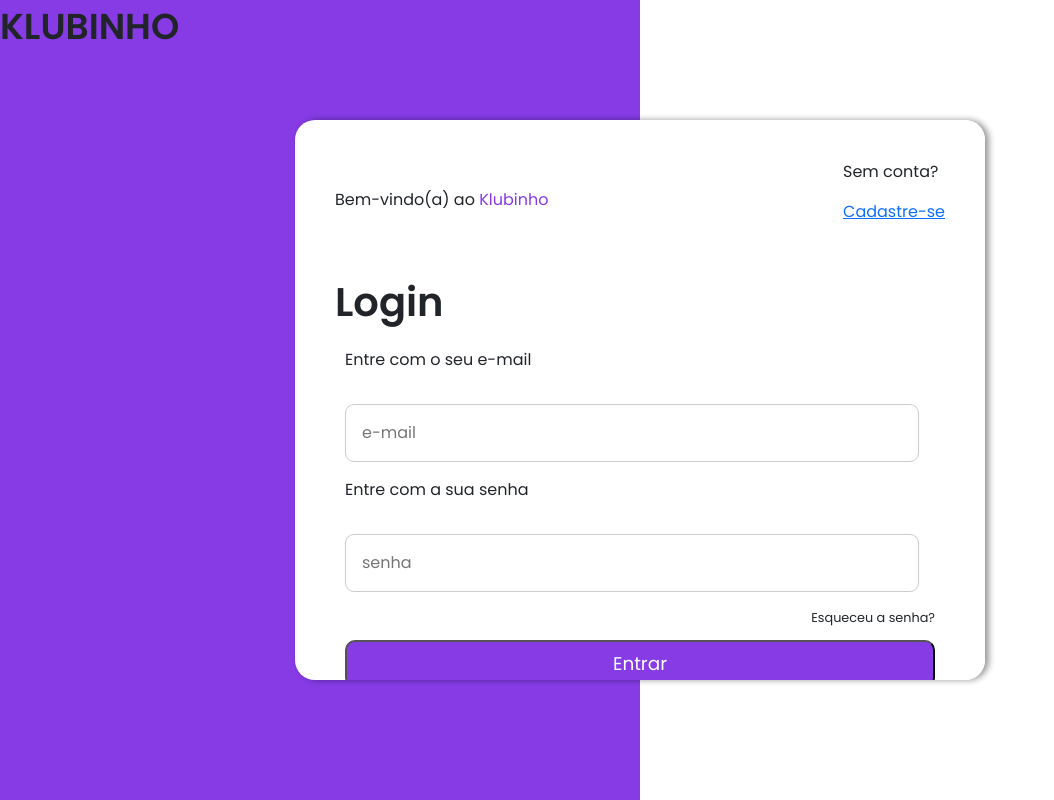
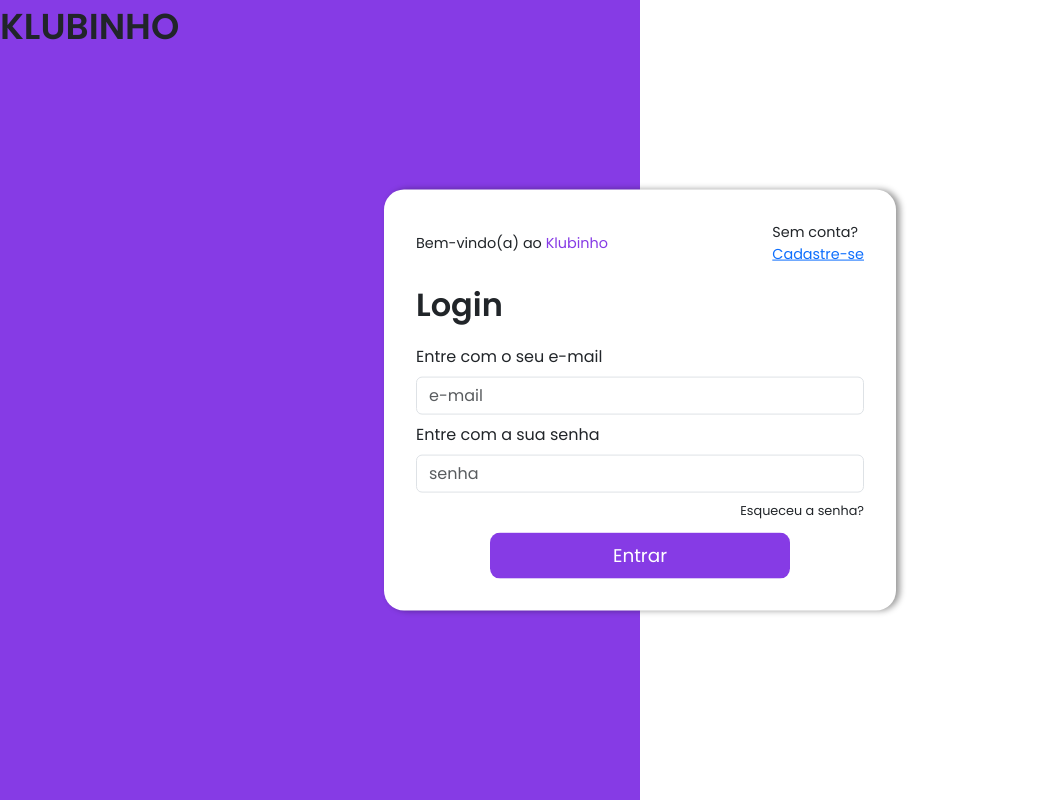
Before and after one commit to ThalitaBispo/klubinho, a React (Vite) app: page / in a window 1280 px wide. Shown: the whole page, without its empty margins (0-1054 px from the left). Built offline with nearby package versions, Linux system fonts and the light colour scheme; the HTML template or start-up script is replaced by a standard one.

Commit message:
Login com Bootstrap

```diff
--- a/src/components/Login/Login.module.css
+++ b/src/components/Login/Login.module.css
@@ -1,9 +1,14 @@
 .container{
-    margin: 0;
-    padding: 0;
+    /* margin: 0;
+    padding: 0; */
     background: linear-gradient(to right, var(--purple) 50%, white 50%);
     height: 100vh;
     overflow: hidden;
+
+    width: 100%;
+    position: absolute;
+    top: 0;
+    bottom: 0;
 }
 
 .textLogo {
@@ -13,7 +18,8 @@
 
 .login {
     background-color: var(--white);
-    padding: 2.5rem;
+    padding: 2rem;
+    margin: auto;
     position: absolute;
     top: 50%;
     left: 50%;
@@ -22,19 +28,53 @@
     box-shadow: 4px 0px 6px rgba(0, 0, 0, 0.4);
     max-height: 70%; /* Limita a altura à altura máxima da página */
     max-width: 70%; /* Limita a largura à largura máxima da página */
+    min-width: 40%;
+    min-height: 40%;
     overflow: auto; /* overflow: auto Adiciona uma barra de rolagem horizontal se necessário / hidden esconde o conteudo que ultrapassa*/
 }
+
+  /* .login2 {
+    width: 500px;
+    height: 500px;
+    background-color: var(--white);
+    position: absolute;
+    top: 50%;
+    left: 50%;
+    transform: translate(-50%, -50%);
+    margin: auto;
+    max-width: 70%;
+    max-height: 80%;
+    overflow: auto;
+    padding: 1em 2em;
+    border-bottom: 2px solid #ccc;
+    border-radius: 20px;
+    box-shadow: 4px 0px 6px rgba(0, 0, 0, 0.4);
+    display: table;
+  }
+
+  .conteudo2 {
+    display: table-cell;
+    vertical-align: middle;
+  } */
+
 
 .conteudo {
     display: flex;
     align-items: center;
     justify-content: space-between;
+    font-size: 0.9rem;
+    /* margin-bottom: 0rem; */
+}
+
+.conteudo p{
+    margin-bottom: 0rem;
 }
 
 .welcome {
     display: flex;
     align-items: center;
     justify-content: space-between;
+    font-size: 1rem;
 }
 
 .message {
@@ -46,20 +86,20 @@
 }
 
 .textLogin {
-    font-size: 2.5rem;
+    font-size: 2rem;
     font-weight: 600;
     margin: 1rem 0;
 }
 
 .loginForm {
-    margin: 10px;
+    /* margin: 10px; */
 }
 
 .loginForm input {
-    border: 1px solid var(--gray-100);
-    border-radius: 9px;
-    padding: 1rem 15rem 1rem 1rem;
-    margin: 1rem 1rem 1rem 0;
+    /* border: 1px solid var(--gray-100); */
+    /* border-radius: 9px; */
+    /* padding: 1rem 15rem 1rem 1rem; */
+    margin: 0.5rem 0.5rem 0.5rem 0;
     /* width: 100%; */
 }
 
@@ -83,7 +123,7 @@
 
 .centerButton {
     text-align: center;
-    margin-top: 2rem;
+    margin-top: 2.5rem;
 }
 
 .centerButton button {
@@ -91,17 +131,26 @@
     margin: 0 auto;
     background-color: var(--purple);
     color: var(--white);
-    padding: 0.5rem 30%;
     border-radius: 10px;
     font-size: 1.15rem;
     width: 100%; /* auto = A largura será ajustável automaticamente */
+    max-width: 300px;
 }
 
-.centerButton a {
-    flex: 1;
-    margin: 0 1px;
-    text-align: center;
-    text-decoration: none; /* Remove a decoração de texto sublinhado */
+.centerButton button:hover {
+    background-color: var(--darkpurple);
+    color: var(--white);
+}
+
+
+/* .btn-custom-purple {
+    background-color: var(--purple);
+    color: white;
+} */
+
+.btn:hover {
+    background-color: purple; /* Change to your desired hover color */
+    color: white; /* Change the text color if needed */
 }
 
 .textCentral {
--- a/src/components/Login/Login.tsx
+++ b/src/components/Login/Login.tsx
@@ -1,12 +1,20 @@
 import { Link } from 'react-router-dom'
 import styles from './Login.module.css'
-// import { useState, useEffect } from 'react';
+import { useState, useEffect } from 'react';
+import axios from 'axios';
 
 export function Login() {
+
+
+
+
+
+
+
     return(
         <>
-            <div className={styles.welcome}>
-                <p>
+            <div className={styles.conteudo}>
+                <p className={styles.message}>
                     <span>Bem-vindo(a) ao </span>
                     <span className={styles.textDestaque}>Klubinho</span>
                 </p>
@@ -15,22 +23,36 @@ export function Login() {
                     <p>Sem conta?</p>
                     <p className={styles.textDestaque}><Link to="/cadastro">Cadastre-se</Link></p>
                 </p>
-
             </div>
 
             <p className={styles.textLogin}>Login</p>
 
             <form action="" className={styles.loginForm}>
-                <p>Entre com o seu e-mail</p>
-                <input type='text' placeholder='e-mail'></input>
+                <div className="form-group">
+                    <label for='emailInput'>Entre com o seu e-mail</label>
+                    <input
+                        type='text'
+                        id='emailInput'
+                        placeholder='e-mail'
+                        className="form-control"
+                        required>
+                    </input>
+                </div>
 
-                <p>Entre com a sua senha</p>
-                <input type='password' placeholder='senha'></input>
-
+                <div className="form-group">
+                    <label for='passInput'>Entre com a sua senha</label>
+                    <input
+                        type='password'
+                        id='passInput'
+                        placeholder='senha'
+                        className="form-control"
+                        required>
+                    </input>
+                </div>
                 <p><a>Esqueceu a senha?</a></p>
 
                 <div className={styles.centerButton}>
-                    <button type='submit' onClick={() => { window.location.href = `bemvindo`; }}>Entrar</button>
+                    <button type='submit' className="btn btn-lg btn-block" onClick={() => { window.location.href = `bemvindo`; } }>Entrar</button>
                 </div>
 
             </form>
--- a/src/components/Login/LoginCriarClube.tsx
+++ b/src/components/Login/LoginCriarClube.tsx
@@ -14,16 +14,30 @@ export function LoginCriarClube() {
                 <p className={styles.textLogin}>Crie um Clube</p>
 
                 <form action="" className={styles.loginForm}>
-                    <p>Nome do Clube</p>
-                    <input type='text' placeholder='Nome do Clube'></input>
-
-                    <p>Endereço do Clube</p>
-                    <input type='text' placeholder='@klubinho'></input>
-
+                    <div className="form-group">
+                        <label for='clubeInput'>Nome do Clube</label>
+                        <input
+                            type='text'
+                            id='clubeInput'
+                            placeholder='Nome do Clube'
+                            className="form-control"
+                            required>
+                        </input>
+                    </div>
+                    <div className="form-group">
+                        <p>Endereço do Clube</p>
+                        <input
+                            type='text'
+                            id='endClubeInput'
+                            placeholder='@klubinho'
+                            className="form-control"
+                            required>
+                        </input>
+                    </div>
                     <p><a href='/entrarclube'>Buscar Clube Existente</a></p>
 
                     <div className={styles.centerButton}>
-                        <button type='submit'>Criar Clube</button>
+                        <button type="submit" className="btn btn-lg btn-block">Criar Clube</button>
                     </div>
                 </form>
         </>
--- a/src/components/Login/LoginEntrarClube.tsx
+++ b/src/components/Login/LoginEntrarClube.tsx
@@ -16,16 +16,30 @@ export function LoginEntrarClube() {
                 </p>
 
                 <form action="" className={styles.loginForm}>
-                    <p>Digite o nome do clube</p>
-                    <input type='text' placeholder='Klubinho'></input>
+                    <div className="form-group">
+                        <label for='clubeInput'>Digite o nome do clube</label>
+                        <input
+                            type='text'
+                            id='clubeInput'
+                            placeholder='Klubinho'
+                            className="form-control">
+                        </input>
+                    </div>
 
-                    <p>Digite o código do clube</p>
-                    <input type='text' placeholder='Código'></input>
+                    <div className="form-group">
+                        <label for='codeInput'>Digite o código do clube</label>
+                        <input
+                            type='text'
+                            id='codeInput'
+                            placeholder='Código'
+                            className="form-control">
+                        </input>
+                    </div>
 
                     <p><a href='/criarclube'>Criar Novo Clube</a></p>
 
                     <div className={styles.centerButton}>
-                        <button type='submit'>Entrar</button>
+                        <button type="submit" className="btn btn-lg btn-block">Entrar</button>
                     </div>
                 </form>
         </>
--- a/src/components/Login/LoginWelcome.tsx
+++ b/src/components/Login/LoginWelcome.tsx
@@ -7,13 +7,10 @@ export function LoginWelcome() {
         <p className={styles.textLogin}>Seja bem-vindo(a) Usuário ao <span className={styles.textDestaque}>Klubinho</span></p>
 
         <div className={styles.centerButton}>
-            <a href="/criarclube">
-                <button type='submit'>Criar Clube</button>
-            </a>
-
-            <a href="/entrarclube">
-                <button type='submit'>Participar de Clube</button>
-            </a>
+            <button type="button" className="btn btn-lg btn-block" onClick={() => { window.location.href = `criarclube`; } }>Criar Clube</button>
+        </div>
+        <div className={styles.centerButton}>
+            <button type="button" className="btn btn-lg btn-block" onClick={() => { window.location.href = `entrarclube`; } }>Participar de Clube</button>
         </div>
         </>
     )
--- a/src/global.css
+++ b/src/global.css
@@ -2,6 +2,7 @@
     --white: #ffffff;
 
     --purple: #863BE5;
+    --darkpurple: #712cca;
 
     --gray-20: #fcfafa;
     --gray-50: #f0f0f0;
```
Also changed, not shown: src/components/Login/LoginForm.tsx (+30 -14 lines).
